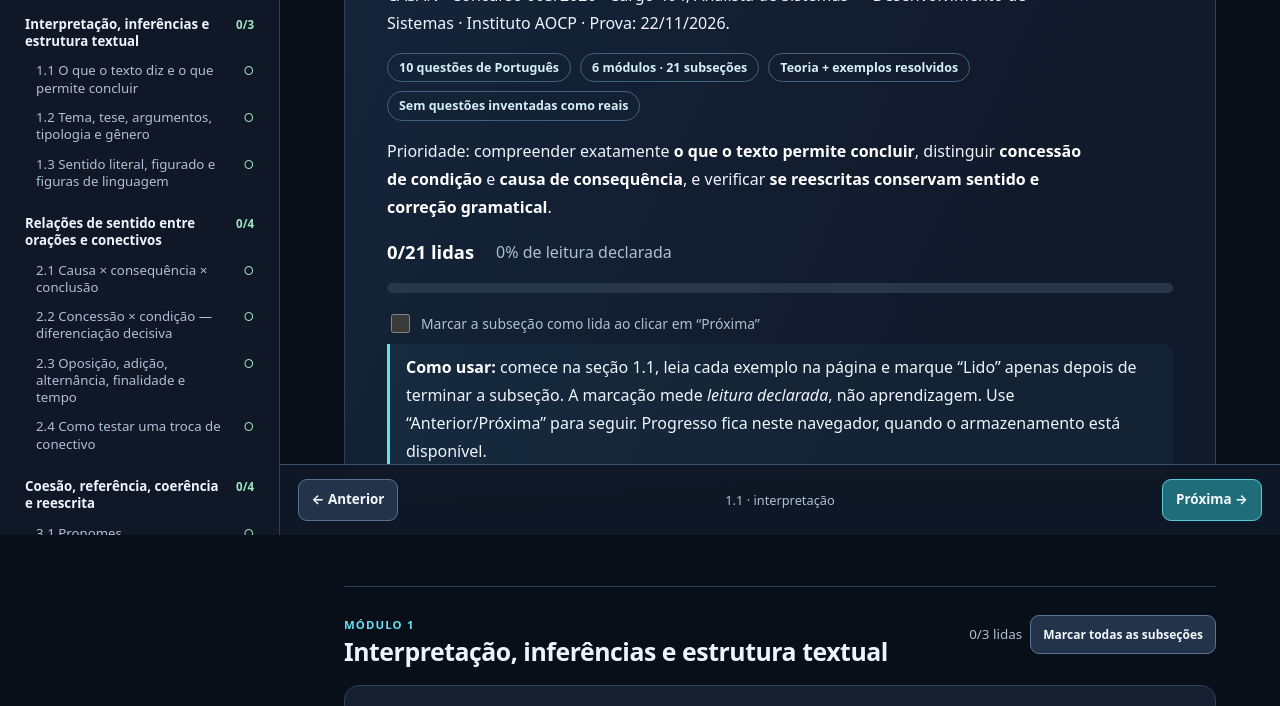
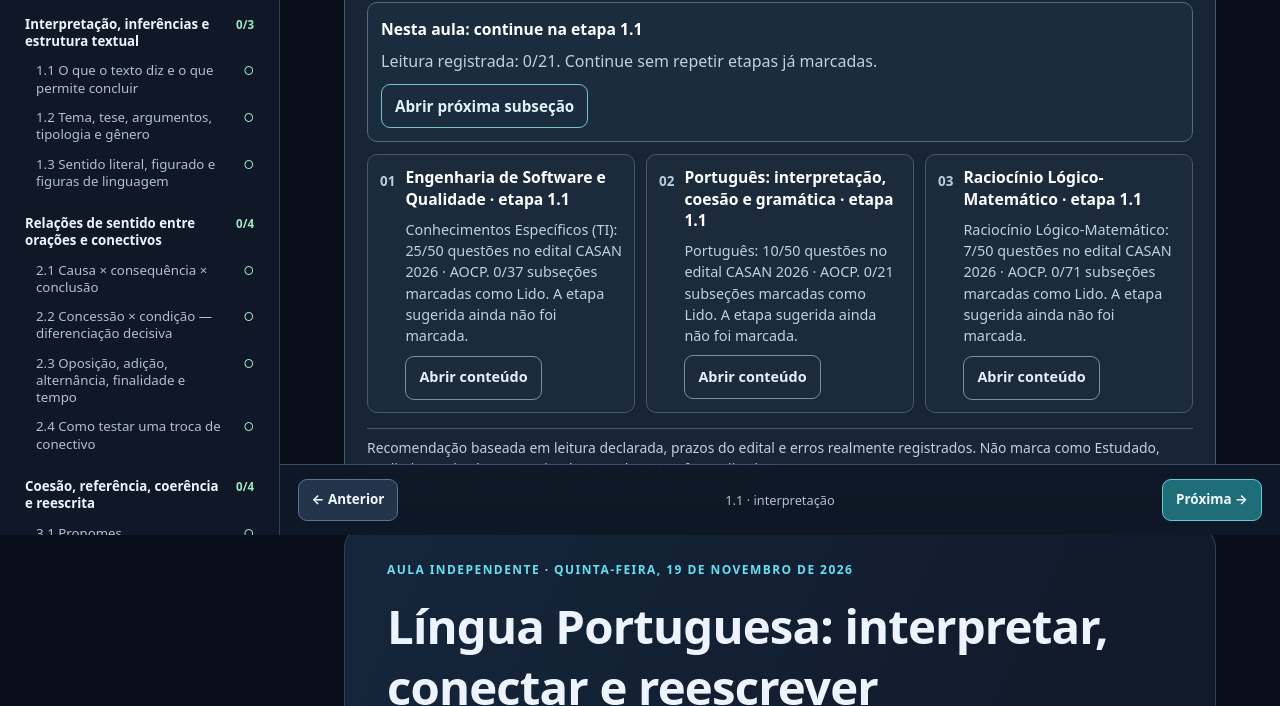
Before and after one commit to andrewmoreira02/concurso-estudos, a plain HTML site: page aulas/portugues-casan-19-11.html in a window 1280 px wide. Shown: the part 265-971 px from the top of the page. Drawn offline with Linux system fonts and the light colour scheme.

Commit message:
Exibir painel de recomendações adaptativas por hora no site e nas aulas

```diff
--- a/aulas/portugues-casan-19-11.html
+++ b/aulas/portugues-casan-19-11.html
@@ -42,6 +42,8 @@
 </style>
 <script src="../assets/sync-config.js" defer></script>
 <script src="../assets/sync.js" defer></script>
+<link rel="stylesheet" href="../assets/adaptive.css">
+<script src="../assets/adaptive.js" defer></script>
 </head>
 <body>
 <a class="skip" href="#conteudo">Pular para o conteúdo</a>
```
